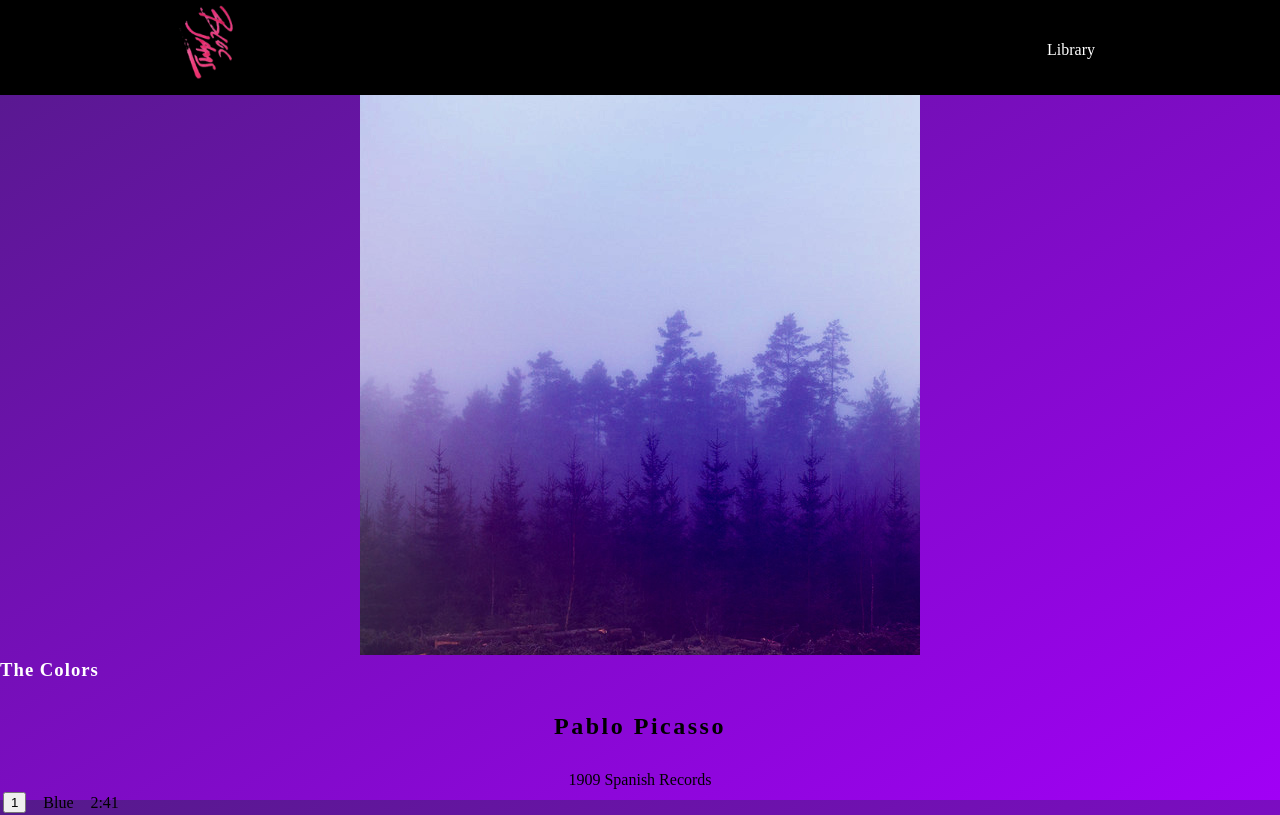
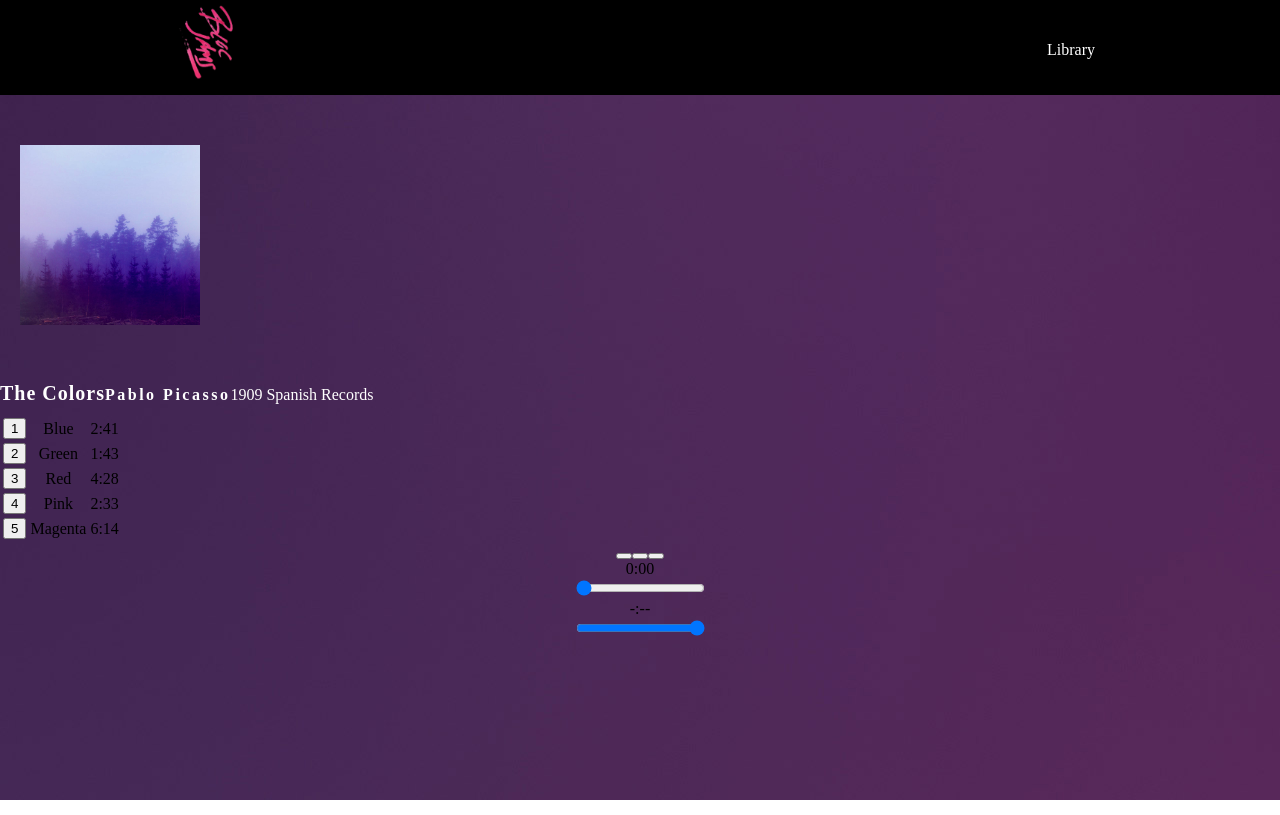
Before and after one commit to mcbeauregard/bloc-jams-react, a React (Create React App) app: page /album/the-colors in a window 1280 px wide. Shown: the top 815 px of the page. Built offline with nearby package versions, Linux system fonts and the light colour scheme; some icons are missing.

Commit message:
Update album details in PlayerBar.css file

```diff
--- a/src/components/Landing.css
+++ b/src/components/Landing.css
@@ -41,6 +41,8 @@ p {
   position: relative;
 }
 
+/* selling points */
+
 .selling-points {
   background-color: white;
   display: table;
@@ -55,12 +57,12 @@ p {
   vertical-align: bottom;
 }
 
-/* Album Covers */
-
 .selling-points-right{
   display: table-cell;
   vertical-align: bottom;
 }
+
+/* Album Covers */
 
 .album-covers-01 {
   width: 215px;
--- a/src/components/PlayerBar.css
+++ b/src/components/PlayerBar.css
@@ -1,3 +1,39 @@
 .App-title {
   display: block;
 }
+
+body {
+  background-image: url(/assets/images/blurred_backgrounds/blur_bg_3.jpg);
+}
+
+#album-info img {
+  display: table;
+}
+
+#album-info img {
+  width: 180px;
+  display: table-cell;
+  padding: 50px 50px 50px 20px;
+}
+
+.album-details {
+  display: table-cell;
+  text-align: left;
+}
+
+.album-details #album-title {
+  font-size: 1.25rem;
+  display: table-cell;
+}
+
+.album-details .artist {
+  font-size: 1rem;
+  display: table-cell;
+  color: white;
+}
+
+.album-details #release-info {
+  font-size: 1rem;
+  display: table-cell;
+  color: white;
+}
```
